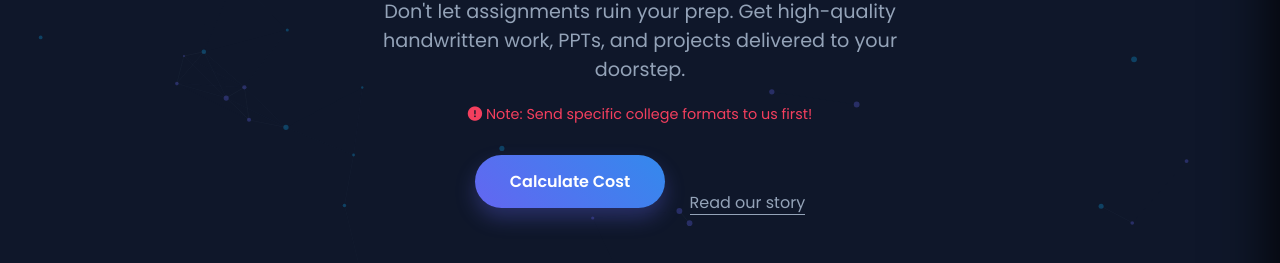
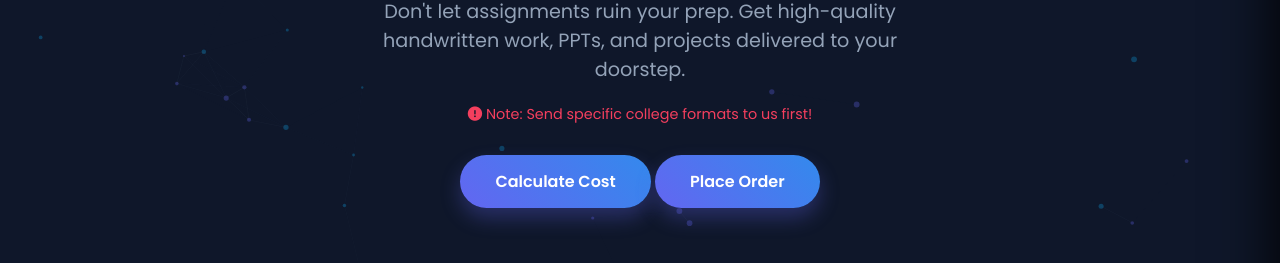
Before and after one commit to Prajyot9157/Assignment, a plain HTML site: page index.html in a window 1280 px wide. Shown: the part 431-694 px from the top of the page. Drawn offline with nearby package versions, Linux system fonts and the light colour scheme; animation ran at ten frames a second.

Commit message:
Update index.html

```diff
--- a/index.html
+++ b/index.html
@@ -624,8 +624,7 @@
         </p>
         <div data-aos="fade-up" data-aos-delay="400">
             <a href="#calculator" class="btn">Calculate Cost</a>
-            <a href="#story" style="margin-left: 20px; color: var(--text-muted); border-bottom: 1px solid var(--text-muted);">Read our story</a>
-        </div>
+            <a href="#order" class="btn">Place Order</a>
     </header>
 
     <!-- STATS COUNTER -->
```
